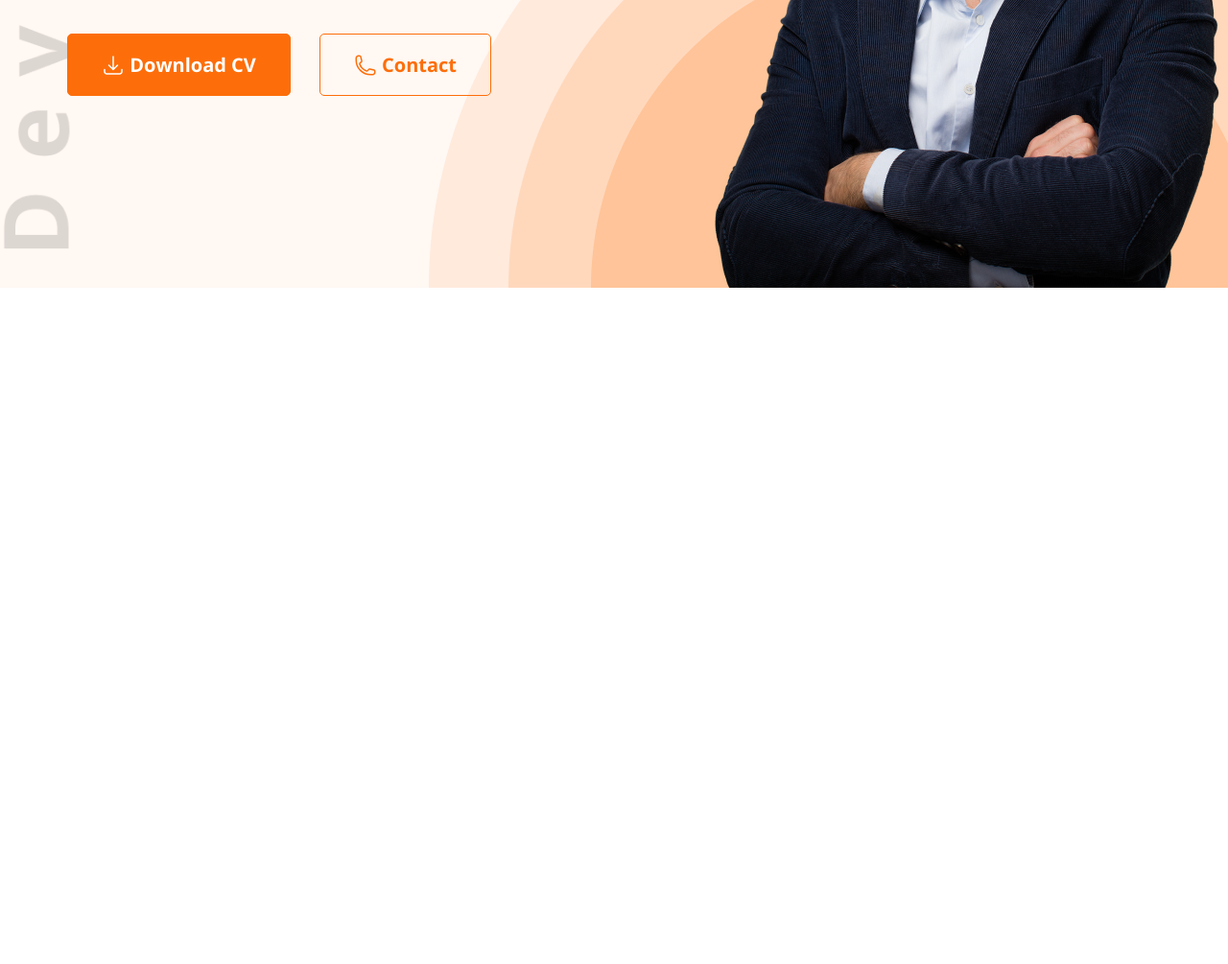
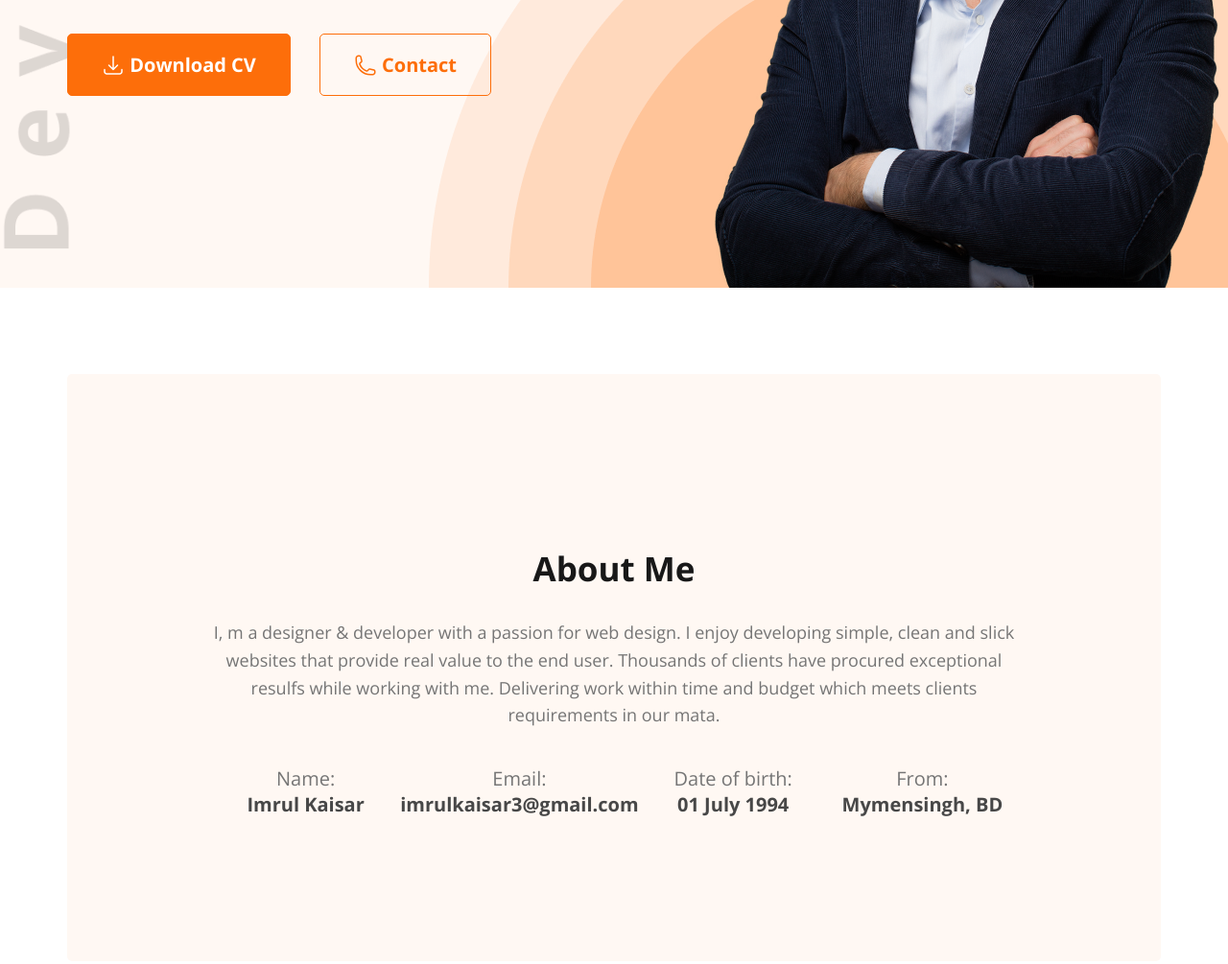
Before and after one commit to imrulkaisar/webdeveloper_portfolio, a plain HTML site: page index.html in a window 1280 px wide. Shown: the part 500-1505 px from the top of the page at 96% size. Before the commit the page ends 800 px from the top, so only its background shows below. Drawn offline with nearby package versions, Linux system fonts and the light colour scheme.

Commit message:
Complete about section

```diff
--- a/index.html
+++ b/index.html
@@ -20,7 +20,7 @@
 
       <!-- navbar start -->
       <div class="navbar">
-        <a id="logo">Ka<span>is</span>ar</a>
+        <a href="#" id="logo">Ka<span>is</span>ar</a>
         <nav id="main-menu">
           <ul class="menu">
             <li class="menu-item"><a href="#">Portfolio</a></li>
@@ -52,9 +52,45 @@
       </div> <!-- header content end -->
 
     </div>
-  </header>
-  <main class="container">
+  </header> <!-- header end -->
 
+  <main class="main-content">
+    <div class="container">
+
+      <!-- about section start -->
+      <section class="about">
+        <h2 class="section-title">About Me</h2>
+        <p>I, m a designer & developer with a passion for web design. I enjoy developing simple, clean and slick websites that provide real value to the end user. Thousands of clients have procured exceptional resulfs while working with me. Delivering work within time and budget which meets clients requirements in our mata.</p>
+        <div class="info-set">
+          <div class="info">
+            <div class="title">Name: </div>
+            <div class="description">Imrul Kaisar</div>
+          </div>
+          <div class="info">
+            <div class="title">Email: </div>
+            <div class="description"><a href="mailto:imrulkaisar3@gmail.com">imrulkaisar3@gmail.com</a></div>
+          </div>
+          <div class="info">
+            <div class="title">Date of birth: </div>
+            <div class="description">01 July 1994</div>
+          </div>
+          <div class="info">
+            <div class="title">From: </div>
+            <div class="description">Mymensingh, BD</div>
+          </div>
+        </div>
+      </section> <!-- about section end -->
+
+      <!-- skills section start -->
+      <section class="skills">
+
+      </section> <!-- skills section end  -->
+
+      <!-- resume section start -->
+      <section class="resume">
+
+      </section> <!-- resume section end -->
+    </div>
   </main>
   <footer class="container">
 
--- a/style.css
+++ b/style.css
@@ -3,6 +3,7 @@
   --primary-color: #FD6E0A;
   --secondary-color: #181818;
   --text-color: #757575;
+  --bg-color: #FFF8F3;
 }
 
 * {
@@ -13,7 +14,8 @@ body {
   margin: 0;
   padding: 0;
   font-family: 'Open Sans', sans-serif;
-  font-size: 16px;
+  font-size: 18px;
+  color: var(--text-color);
 }
 
 .container {
@@ -55,12 +57,18 @@ a {
 .button svg {
   vertical-align: -5px;
 }
+.section-title {
+  font-size: 35px;
+  font-weight: 700;
+  color: var(--secondary-color);
+  text-align: center;
+}
 
 /* Header Styles */
 header {
   padding: 30px 0 200px;
   height: max(100vh, 700px);
-  background-color: #FFF8F3;
+  background-color: var(--bg-color);
   background-image: url("images/hardy.png"), url("images/header_bg.png"), url("images/developer.png");
   background-repeat: no-repeat;
   background-position: bottom right, bottom right, center left;
@@ -111,16 +119,17 @@ header .container {
   font-size: 45px;
   font-weight: 600;
   margin: 0;
+  color: var(--secondary-color);
 }
 .header-content .name {
   margin: 0;
   font-size: 85px;
   font-weight: 700;
+  color: var(--secondary-color);
 }
 .header-content .description {
   margin: 0;
   font-size: 18px;
-  color: var(--text-color);
   line-height: 1.6;
 }
 .header-content .buttons {
@@ -130,6 +139,30 @@ header .container {
 }
 
 /* About section styles */
+section.about {
+  background-color: var(--bg-color);
+  padding: 150px;
+  margin: 90px 0;
+  border-radius: 5px;
+}
+.about p {
+  line-height: 1.6;
+  text-align: center;
+}
+.about .info-set {
+  display: flex;
+  justify-content: space-evenly;
+  text-align: center;
+  font-size: 20px;
+  padding-top: 20px;
+}
+.info-set .info {
+  flex-basis: 250px;
+}
+.info-set .info .description {
+  font-weight: 700;
+  color: #474747;
+}
 
 /* Skills section styles */
 
```
